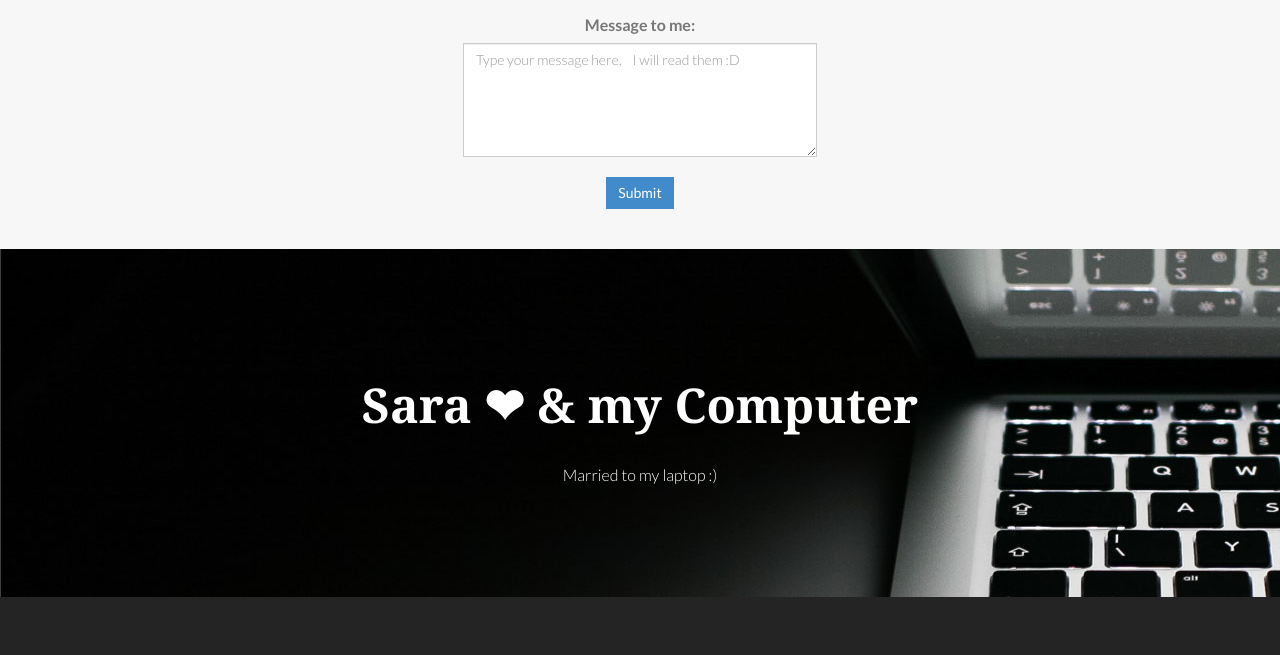
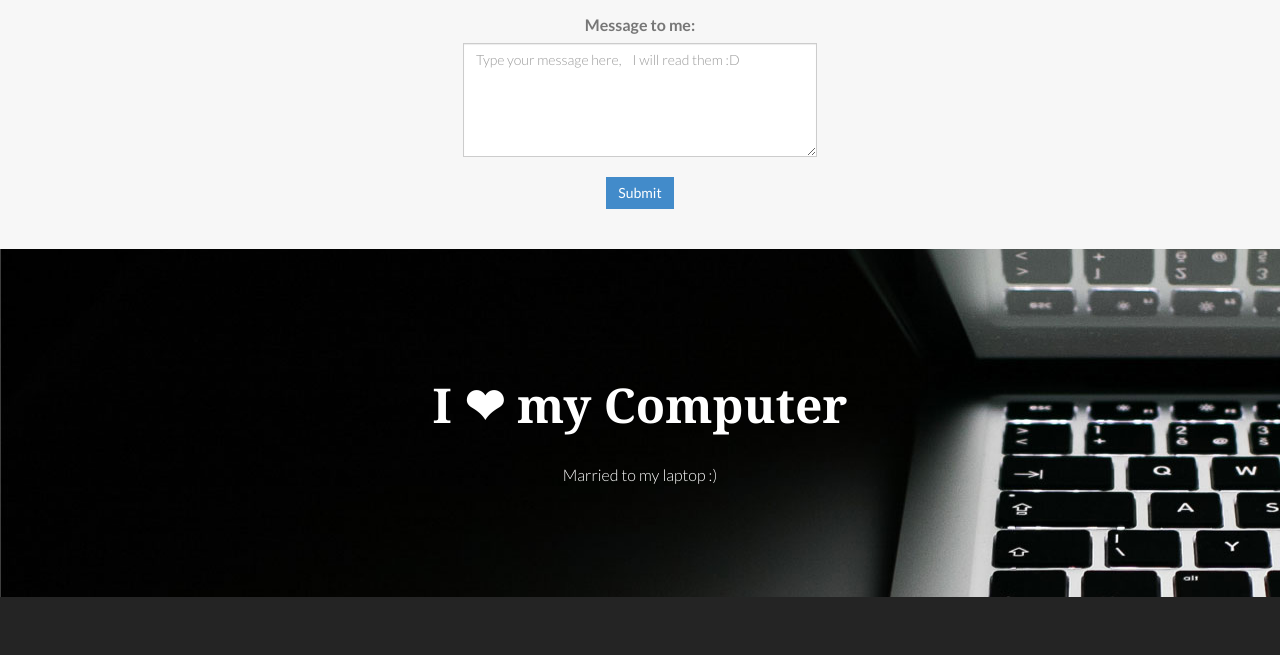
Before and after one commit to tahajalili/tati.github.io, a plain HTML site: page index.html in a window 1280 px wide. Shown: the part 1917-2572 px from the top of the page. Drawn offline with Linux system fonts and the light colour scheme.

Commit message:
Update index.html

```diff
--- a/index.html
+++ b/index.html
@@ -208,7 +208,7 @@
   <section id="parallax1" class="section pad-top40 pad-bot40" data-stellar-background-ratio="0.5">
     <div class="container">
       <div class="align-center pad-top40 pad-bot40">
-        <blockquote class="bigquote color-white">Sara ❤ & my Computer</blockquote>
+        <blockquote class="bigquote color-white">I ❤ my Computer</blockquote>
         <p class="color-white">Married to my laptop :)</p>
       </div>
     </div>
```
